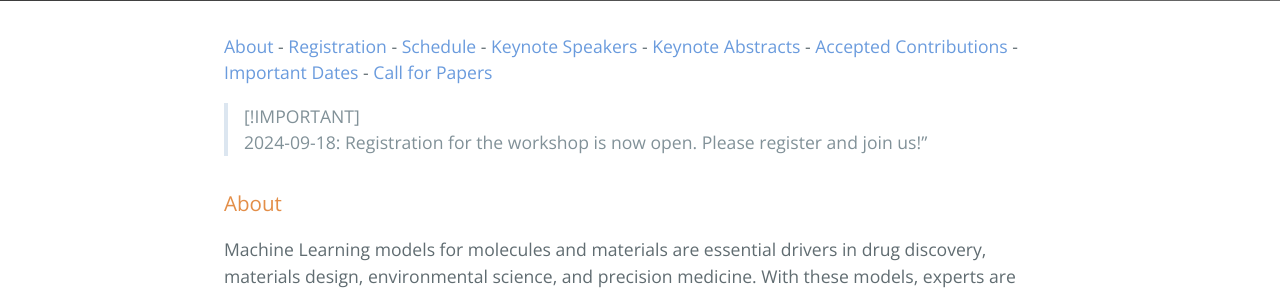
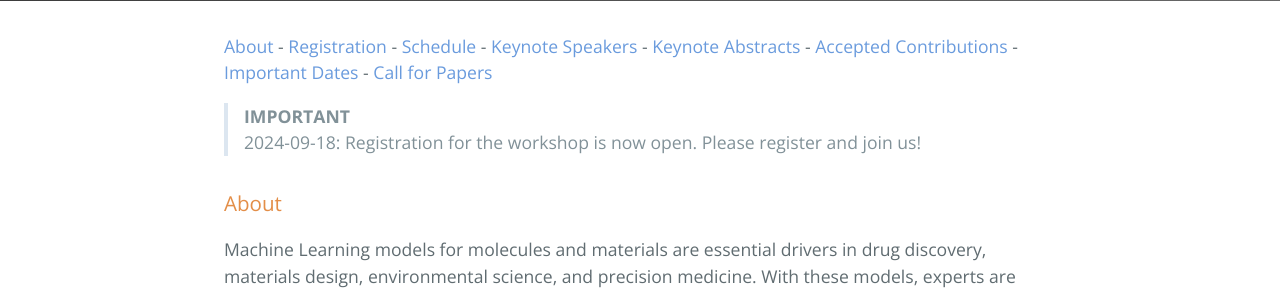
Before and after one commit to moleculediscovery/workshop2024, a Jekyll site: the page built from index.md, in a window 1280 px wide and 900 px high, scrolled down 304 px. Shown: the part 156-449 px from the top of the window. Built offline with Jekyll 4.4.1, drawn with Linux system fonts in a browser that asks for light colours; our own code applies the rules of GitHub Pages for plain Markdown files.

```diff
--- a/index.md
+++ b/index.md
@@ -1,7 +1,7 @@
 [About](#about) - [Registration](#registration) - [Schedule](#schedule) - [Keynote Speakers](#keynote-speakers)  - [Keynote Abstracts](#keynote-abstracts) - [Accepted Contributions](#accepted-contributions) - [Important Dates](#important-dates) - [Call for Papers](#call-for-papers)
 
-> [!IMPORTANT]
-> 2024-09-18: Registration for the workshop is now open. Please register and join us!"
+> **IMPORTANT**
+> 2024-09-18: Registration for the workshop is now open. Please register and join us!
 
 ### About
 
```
